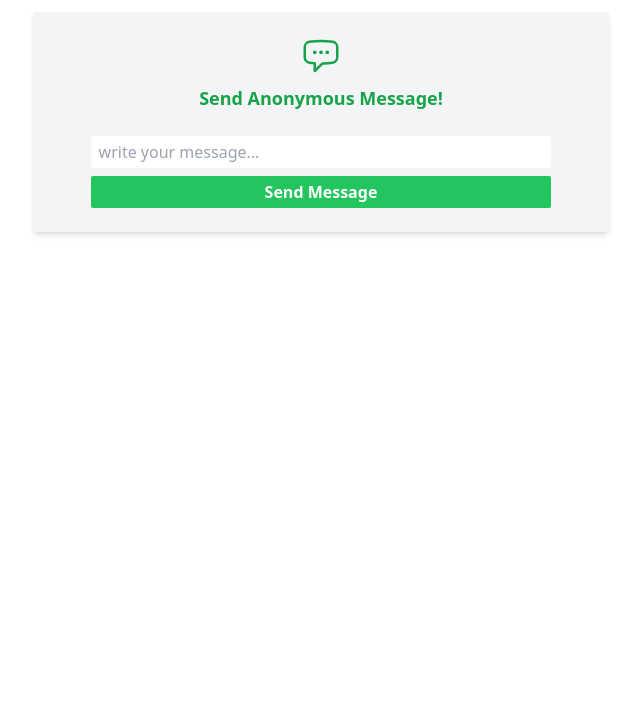
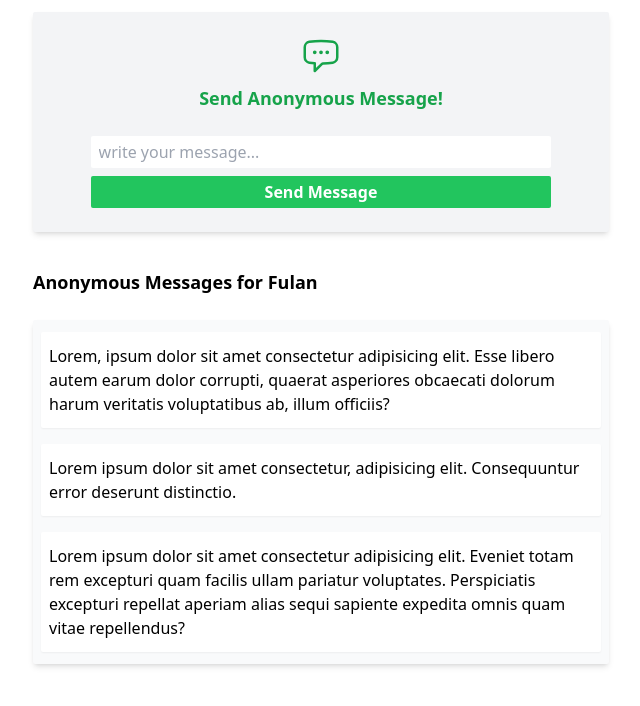
Before and after one commit to anangyoga/sssssshhhhh, a React (Vite) app: page / in a window 1280 px wide. Shown: the top 706 px of the page, without its empty margins (319-959 px from the left). Built offline with nearby package versions, Linux system fonts and the light colour scheme.

Commit message:
feat: message component

```diff
--- a/src/App.jsx
+++ b/src/App.jsx
@@ -17,6 +17,22 @@ const App = () => {
           </form>
         </div>
       </section>
+      <section className="flex flex-col gap-y-6 max-w-xl py-6 sm:mx-auto">
+        <h2 className="text-lg font-semibold">Anonymous Messages for Fulan</h2>
+        <div className="flex flex-col gap-y-4 bg-gray-50 shadow-md rounded-sm py-3 px-2">
+          <div className="bg-white px-2 py-3 rounded-sm shadow-sm">
+            <p>Lorem, ipsum dolor sit amet consectetur adipisicing elit. Esse libero autem earum dolor corrupti, quaerat asperiores obcaecati dolorum harum veritatis voluptatibus ab, illum officiis?</p>
+          </div>
+          <div className="bg-white px-2 py-3 rounded-sm shadow-sm">
+            <p>Lorem ipsum dolor sit amet consectetur, adipisicing elit. Consequuntur error deserunt distinctio.</p>
+          </div>
+          <div className="bg-white px-2 py-3 rounded-sm shadow-sm">
+            <p>
+              Lorem ipsum dolor sit amet consectetur adipisicing elit. Eveniet totam rem excepturi quam facilis ullam pariatur voluptates. Perspiciatis excepturi repellat aperiam alias sequi sapiente expedita omnis quam vitae repellendus?
+            </p>
+          </div>
+        </div>
+      </section>
     </main>
   );
 };
```
